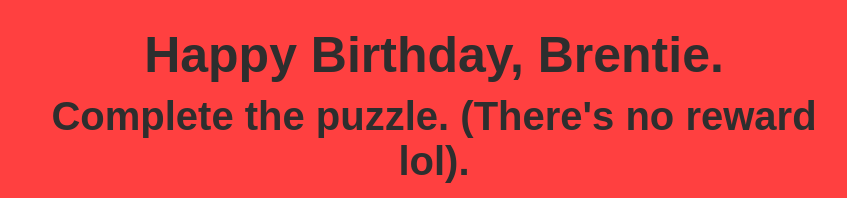
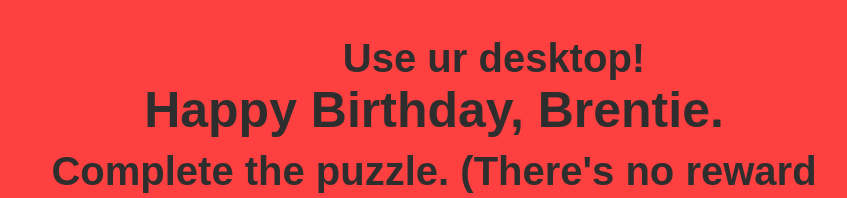
Before and after one commit to bbarone/brentie, a plain HTML site: page index.html in a window 1280 px wide. Shown: the top 198 px of the page, without its empty margins (146-993 px from the left). Drawn offline with Linux system fonts and the light colour scheme; a web font is replaced by a local one.

Commit message:
Update index.html

```diff
--- a/index.html
+++ b/index.html
@@ -20,7 +20,11 @@
 </head>
 <body>
 
-<audio src="tara.midi" preload="auto" autoplay="autoplay"></audio>
+<div id="mobile">
+    <h2>Use ur desktop!</h2>
+</div>
+
+<div id="hide">
 
 <div class="wrapper">
     <h1>Happy Birthday, Brentie.</h1>
@@ -68,6 +72,7 @@
 
     </ul>
 </div>
+</div>
 
 <script type="text/javascript" src="jquery-1.7.2.min.js"></script>
 <script src="gridster.js" type="text/javascript" charset="utf-8"></script>
```
